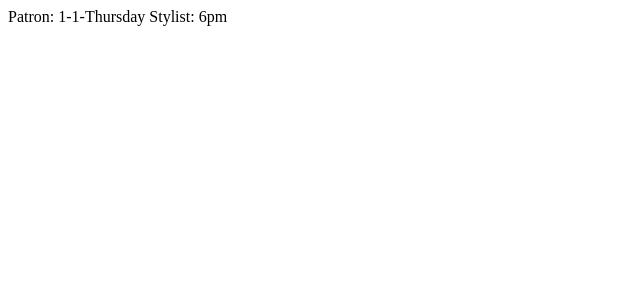
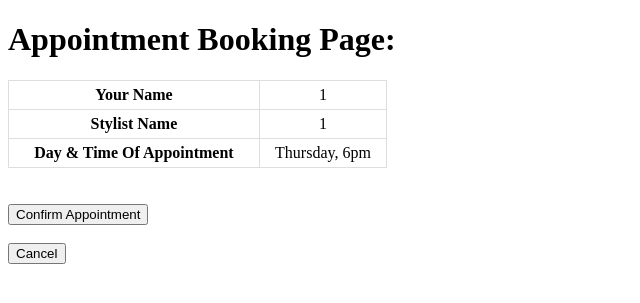
Before and after one commit to Mazztwo/Web_Applications, a Flask app: a page that uses Assignment4/templates/book_appointment.html in a window 1280 px wide. Shown: the top 303 px of the page, without its empty margins (0-640 px from the left). Run offline with Flask 2, Linux system fonts and the light colour scheme.

Commit message:
Added confirm and cancel buttons. Must configure now.

```diff
--- a/Assignment4/salon.py
+++ b/Assignment4/salon.py
@@ -148,10 +148,10 @@ def user_not_found_page():
     return render_template("wrong_info.html")
 
 # Renders book appointment page
-@app.route("/book-appointment-page/<patron>-<stylist>", methods=["GET"])
-def book_appointment_page(patron, stylist):
+@app.route("/book-appointment-page/<patron>-<stylist>-<day>-<time>", methods=["GET"])
+def book_appointment_page(patron, stylist, day, time):
     # Send to appointment booking page
-    return render_template("book_appointment.html", patron=patron, stylist=stylist)
+    return render_template("book_appointment.html", patron=patron, stylist=stylist, day=day, time=time)
 
 # Renders a logged in patron's page
 @app.route("/patron-logged-in-page/<patron>")
--- a/Assignment4/templates/book_appointment.html
+++ b/Assignment4/templates/book_appointment.html
@@ -1,6 +1,36 @@
 {% extends 'base.html' %}
 
 {% block content %}
-    Patron: {{ patron }}
-    Stylist: {{ stylist }}
+
+<style>
+        table {
+        border-collapse: collapse;
+        width: 30%;
+        }
+
+        td, th {
+        border: 1px solid #dddddd;
+        text-align: center;
+        padding: 5px;
+        }
+
+</style>
+
+<h1>Appointment Booking Page:</h1>
+
+<table>
+    <tr><th>Your Name</th><td>{{ patron }}</td> </tr>
+    <tr><th>Stylist Name</th><td>{{ stylist }}</td></tr>
+    <tr><th>Day & Time Of Appointment</th><td>{{ day }}, {{time}}</td></tr>
+</table>
+<br>
+<br>
+<form action="{{ url_for('login_page') }}" method="get">
+        <input type="submit" value="Confirm Appointment"/>
+</form>
+<br>
+<form action="{{ url_for('login_page') }}" method="get">
+        <input type="submit" value="Cancel"/>
+</form>
+
 {% endblock %}
--- a/Assignment4/templates/stylist_logged_in.html
+++ b/Assignment4/templates/stylist_logged_in.html
@@ -55,14 +55,14 @@
                         {% endfor %}
                         {% if ns.apt %}
                             <td>
-                                <form action="{{ url_for('book_appointment_page', patron=patron.name, stylist=stylist.name) }}" method="get">
+                                <form action="{{ url_for('book_appointment_page', patron=patron.name, stylist=stylist.name, day=day, time=time) }}" method="get">
                                         <input style="background-color:burlywood" type="submit" value="X"/>
                                 </form>
                             </td>
                         {% endif %}
                     {% else %}
                         <td>
-                            <form action="{{ url_for('book_appointment_page', patron=patron.name, stylist=stylist.name) }}" method="get">
+                            <form action="{{ url_for('book_appointment_page', patron=patron.name, stylist=stylist.name, day=day, time=time) }}" method="get">
                                     <input style="background-color:burlywood" type="submit" value="X"/>
                             </form>
                         </td>
```
